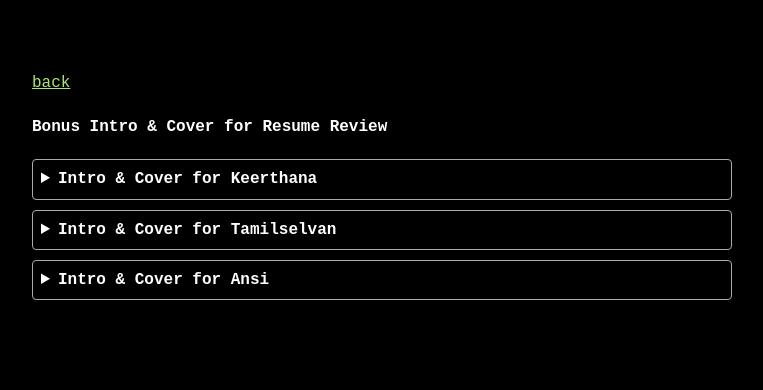
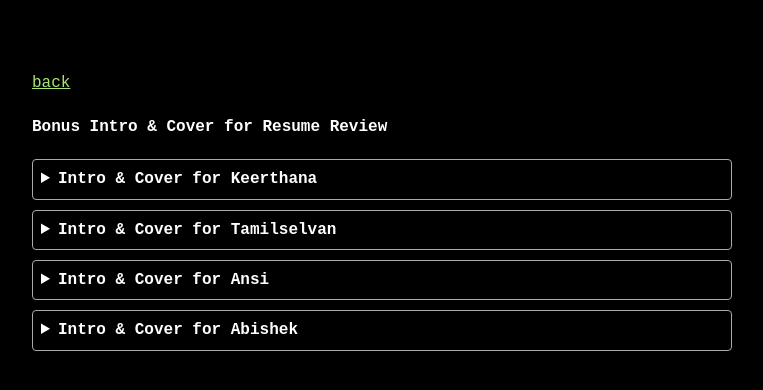
Before and after one commit to VallarasuS/Vallarasu.in, a Jekyll site: the page docs/r/intro.html, which Jekyll copies as it is, in a window 1280 px wide. Shown: the top 390 px of the page, without its empty margins (258-1021 px from the left). Built offline with Jekyll 4.4.1, drawn with Linux system fonts in a browser that asks for light colours; part of the change alters nothing that is shown.

Commit message:
Update intro.html

```diff
--- a/docs/r/intro.html
+++ b/docs/r/intro.html
@@ -107,7 +107,8 @@
                 <summary>Intro & Cover for Ansi</summary>
                 <p>
                     Hi, I'm Ansi, a self-taught full-stack developer with a passion for Java Spring Boot and
-                    building dynamic web applications. I've honed my technical skills through bootcamps at [Organization]
+                    building dynamic web applications. I've honed my technical skills through bootcamps at
+                    [Organization]
                     and at [Organization].
                 </p>
 
@@ -124,6 +125,30 @@
 
             </details>
 
+            <details>
+                <summary> Intro & Cover for Abishek </summary>
+
+                <p>
+                    Hello, I'm Abishek, a Computer Science graduate from [College]. I'm passionate about networking and
+                    eager to kickstart my career as Network Engineer. During my studies, I built hands-on skills in
+                    TCP/IP, OSI Model, routing protocols like OSPF, NAT, firewalls, and ACLs, along with that used Cisco
+                    Packet Tracer and Linux.
+                </p>
+
+                <p>
+                    I have done projects in blockchain-based donation system using Python for secure, transparent
+                    transactions; a deep learning model for arrhythmia classification in healthcare in collaboration
+                    with IBM; and a full-stack order bot app with React.js to automate customer interactions. I also
+                    hold an AWS Cloud Practitioner certification and completed a Python full-stack developer internship.
+                </p>
+
+                <p>
+                    I'm detail-oriented, a strong communicator, and excited to apply skills in a real-world networking
+                    environment to contribute to innovative teams.
+                </p>
+
+            </details>
+
         </div>
 
     </div>
```
